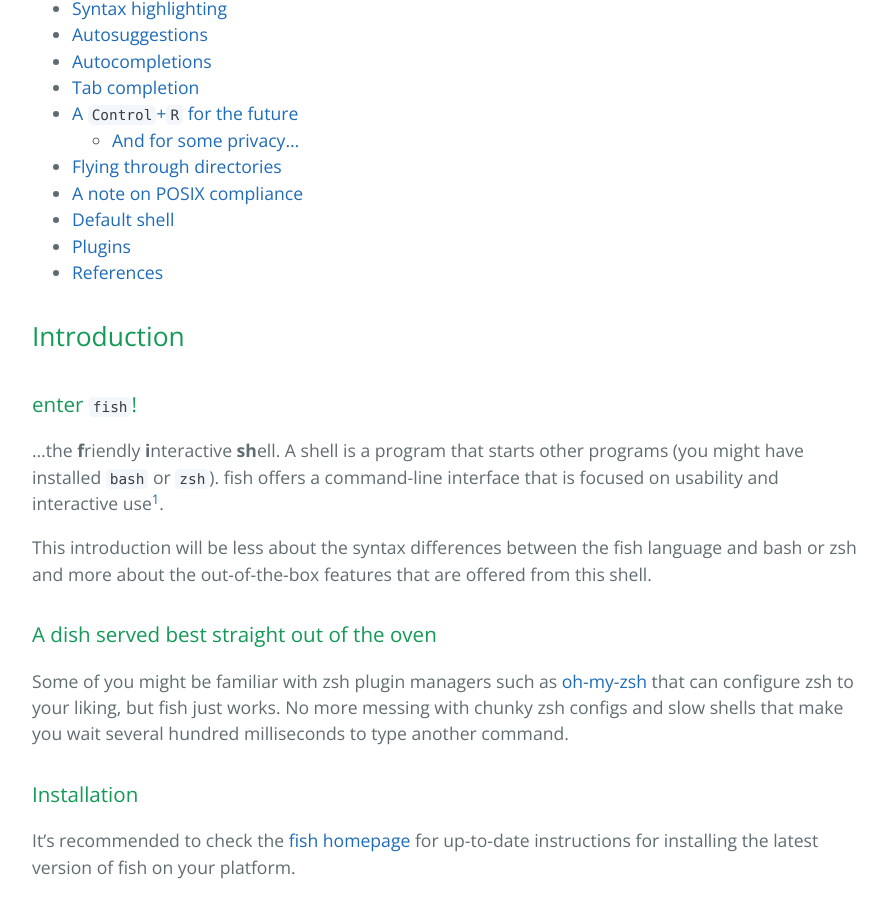
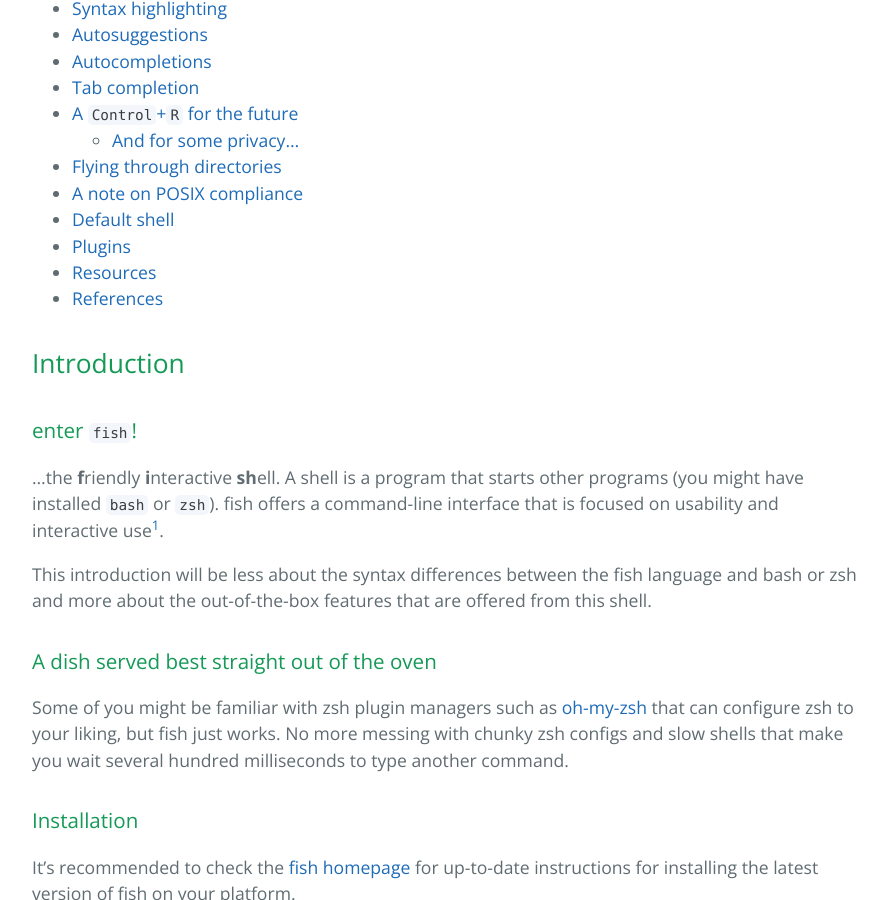
Before and after one commit to learning-software-engineering/learning-software-engineering.github.io, a Jekyll site: the page built from Topics/Software_Tools/fish.md, in a window 1280 px wide and 900 px high, scrolled down 589 px. Shown: the whole window, without its empty margins (192-1079 px from the left). Built offline with Jekyll 4.4.1, drawn with Linux system fonts in a browser that asks for light colours; our own code applies the rules of GitHub Pages for plain Markdown files.

Commit message:
Add 'Resources' to TOC

```diff
--- a/Topics/Software_Tools/fish.md
+++ b/Topics/Software_Tools/fish.md
@@ -16,6 +16,7 @@
 - [A note on POSIX compliance](#a-note-on-posix-compliance)
 - [Default shell](#default-shell)
 - [Plugins](#plugins)
+- [Resources](#resources)
 - [References](#references)
 
 ## Introduction
```
